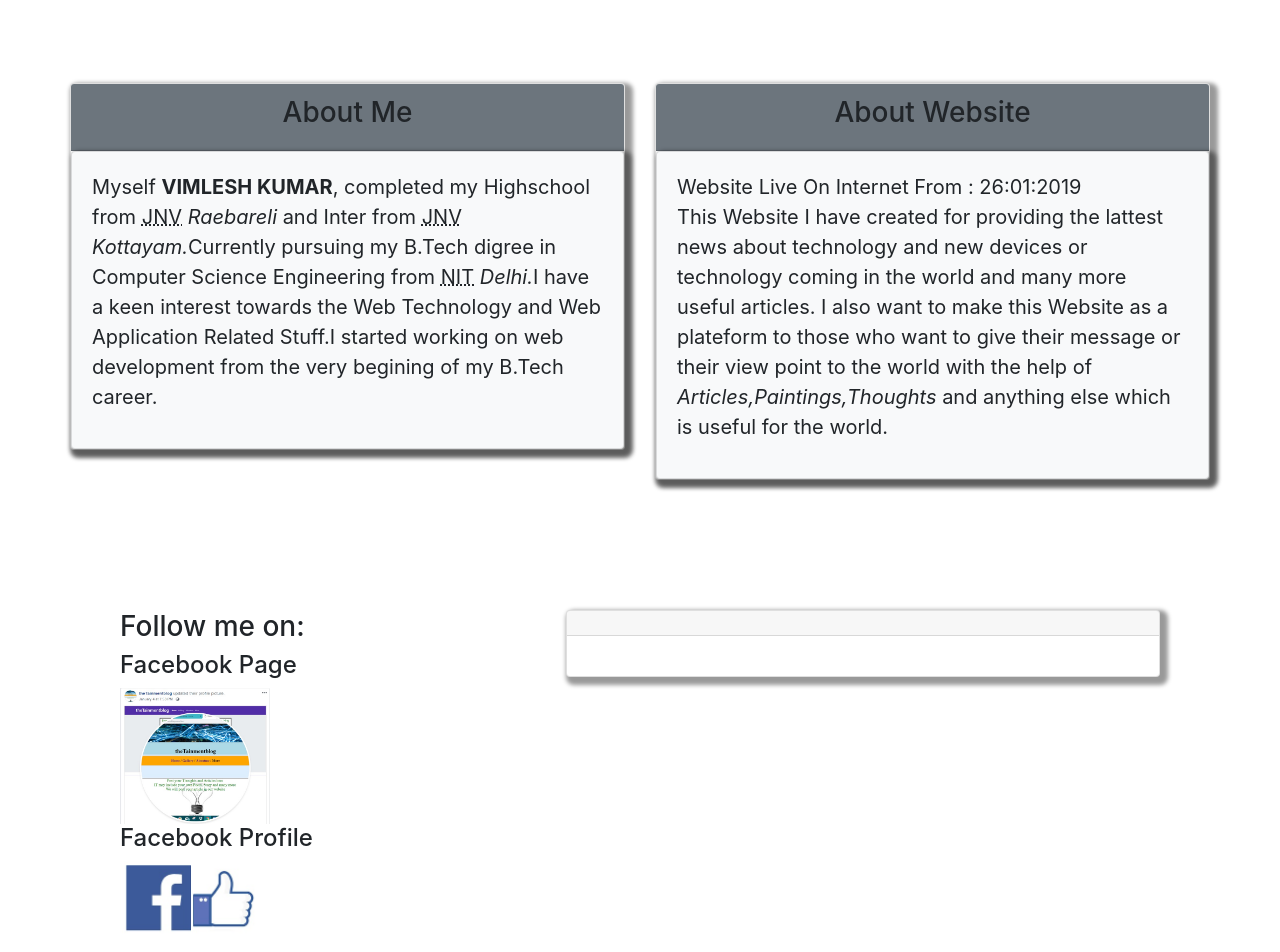
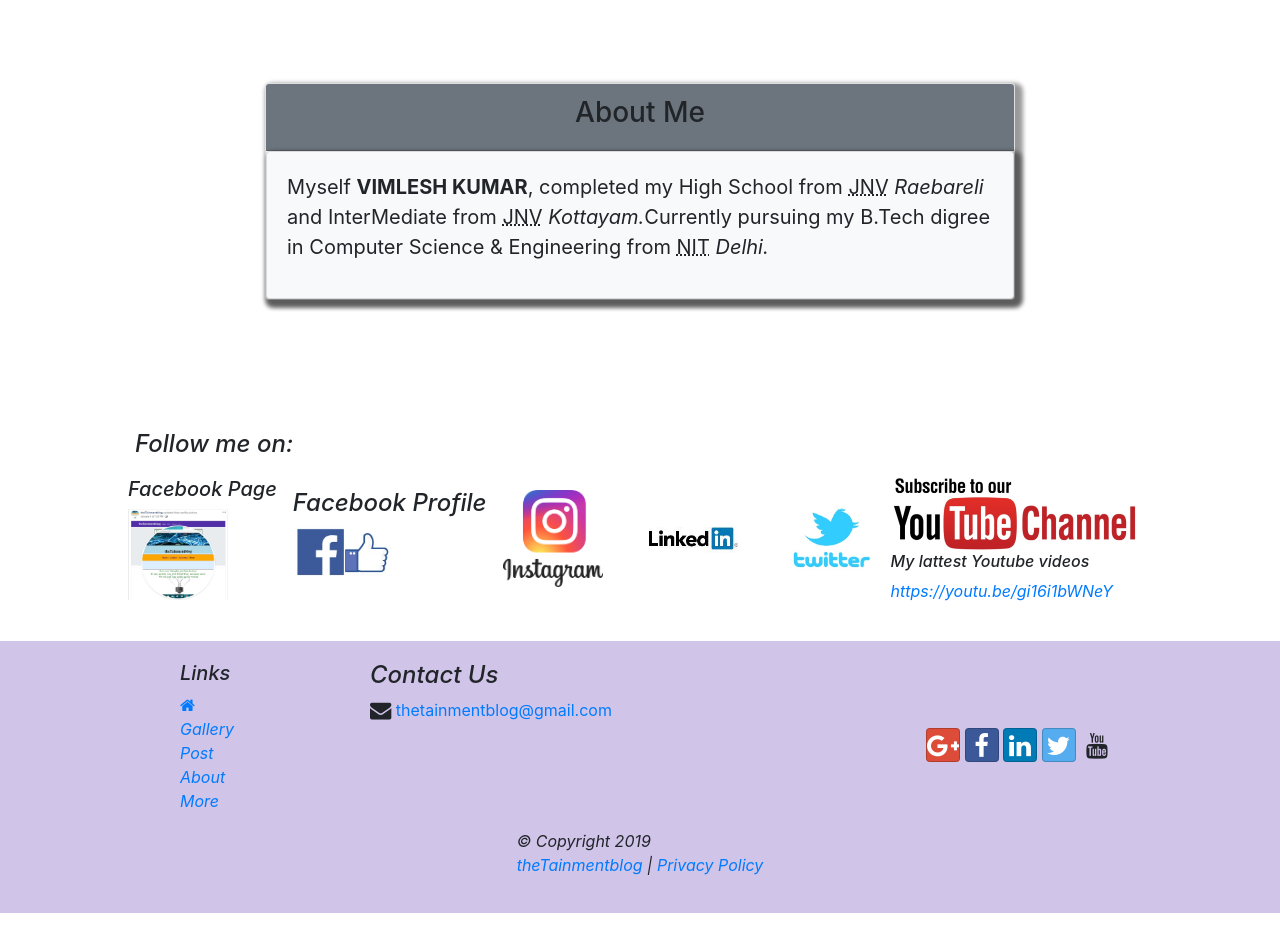
Before and after one commit to kumarvimlesh/theTainmentblog, a plain HTML site: page thetainmentblogabout.html in a window 1280 px wide. Shown: the part 529-1481 px from the top of the page. After the commit the page ends 1442 px from the top, so only its background shows below. Drawn offline with nearby package versions, Linux system fonts and the light colour scheme; some packages are replaced by stand-ins of ours.

Commit message:
about page change

```diff
--- a/thetainmentblogabout.html
+++ b/thetainmentblogabout.html
@@ -63,6 +63,12 @@
   {
     box-shadow: 4px 4px 4px 4px rgba(0,0,0.4,0.4);
   }
+  .tockens{
+  	padding: 8px 8px 8px 8px;
+  }
+  .tockens:hover{
+    box-shadow: 4px 4px 4px 4px rgba(0.1,0.1,0.3,0.3);
+  }
 </style>
 
 </head>
@@ -99,7 +105,7 @@
     </div>
   </div>
   <div class="row row-content content">
-    <div class="col col-12 col-sm-6">
+    <div class="col col-12 col-sm-8 offset-2">
       <div class="card">
         <div class="card-header bg-secondary">
           <h3 style="text-align: center;">About Me</h3>
@@ -107,20 +113,7 @@
         <div class="card card-body bg-light">
             <blockquote class="blockquote">
 
-              <p class="mb-0">Myself <b>VIMLESH KUMAR</b>, completed my Highschool from <abbr title="Jawahar Navodaya Vidyalaya">JNV</abbr> <i>Raebareli</i> and Inter from <abbr title="Jawahar Navodaya Vidyalaya">JNV</abbr><i> Kottayam.</i>Currently pursuing my B.Tech digree in Computer Science Engineering from <abbr title="National Institute of Technology">NIT</abbr> <i>Delhi.</i>I have a keen interest towards the Web Technology and Web Application Related Stuff.I started working on web development from the very begining of my B.Tech career.</p>
-            </blockquote>
-        </div>
-      </div>
-    </div>
-    <div class="col col-sm-6">
-      <div class="card">
-        <div class="card-header bg-secondary">
-          <h3 style="text-align: center;">About Website</h3>
-        </div>
-        <div class="card card-body bg-light">
-            <blockquote class="blockquote">
-              Website Live On Internet From : <time>26:01:2019</time>
-              <p class="mb-0">This Website I have created for providing the lattest news about technology and new devices or technology coming in the world and many more useful articles. I also want to make this Website as a plateform to those who want to give their message or their view point to the world with the help of <i>Articles,Paintings,Thoughts</i> and anything else which is useful for the world.</p>
+              <p class="mb-0">Myself <b>VIMLESH KUMAR</b>, completed my High School from <abbr title="Jawahar Navodaya Vidyalaya">JNV</abbr> <i>Raebareli</i> and InterMediate from <abbr title="Jawahar Navodaya Vidyalaya">JNV</abbr><i> Kottayam.</i>Currently pursuing my B.Tech digree in Computer Science & Engineering from <abbr title="National Institute of Technology">NIT</abbr> <i>Delhi.</p>
             </blockquote>
         </div>
       </div>
@@ -129,43 +122,37 @@
 </div>
 
 <div class="container content">
-<div class="row row-content">
- 	  <div class="col col-12 col-sm-5">
+<div class="row-content">
+ 	<div class="col col-12 col-sm-12">
       <div class="align-self-center">
-        <div class="tockens">
-         <h3>Follow me on:</h3>
-         <h4>Facebook Page</h4>
-         <a href="https://www.facebook.com/thetainmentblog/" target="_blank"><img class="img-fluid" src="image/Capture.jpg" height="150px" width="150px" alt="theTainmentblog image"></a>
-         <br>
+        <div class="social-media">
+         <h4>Follow me on:</h4>
+         <div class="row">
+         	<div class="tockens align-self-center">
+         		<h5>Facebook Page</h5>
+                <a href="https://www.facebook.com/thetainmentblog/" target="_blank"><img class="img-fluid" src="image/Capture.jpg" height="100px" width="100px" alt="theTainmentblog image"></a>
+         	</div>
+         	<div class="tockens align-self-center">
          		<h4>Facebook Profile</h4>
- 			   <a href="https://www.facebook.com/vimlesh.kumar.50767984" target="_blank"><img class="img-fluid" src="image/images.jpg"  alt="facebook icon" width="140px" height="100px"></a>
- 			   <br>
+ 			    <a href="https://www.facebook.com/vimlesh.kumar.50767984" target="_blank"><img class="img-fluid" src="image/images.jpg"  alt="facebook icon" width="100px" height="90px"></a>
          	</div>
-        <br>
-        <div class="tockens">
- 			   <a href="" target="_blank"><img class="img-fluid" src="image/instagram-logo-2.jpg" alt="instagram logo" width="140px" height="100px"></a>
- 			   <br>
+         	<div class="tockens align-self-center">
+ 			    <a href="" target="_blank"><img class="img-fluid" src="image/instagram-logo-2.jpg" alt="instagram logo" width="100px" height="90px"></a>
             </div>
-        <div class="tockens">
- 			   <a href="https://twitter.com/vimlesh_7" target="_blank"><img class="img-fluid" src="image/images(1).jpg" alt="twitter icon" width="140px" height="100px"></a>
+            <div class="tockens align-self-center">
+ 			    <a href="https://www.linkedin.com/in/vimlesh-kumar-67164516b" target="_blank"><img class="img-fluid" src="image/linkedinlogo.jpg" alt="linkedin logo" width="150px" height="150px"></a>
             </div>
-        <div class="tockens">
- 			   <a href="https://www.youtube.com/channel/UClEWT1CqNypWLKcYZeIrzmg/featured?disable_polymer=1" target="_blank"><img class="img-fluid" alt="youtube icon" src="image/youtube-subscribe-chanell-png-31.jpg" width="300px" height="150px"></a>
- 			   <h4>My lattest Youtube videos</h4>
+            <div class="tockens align-self-center">
+ 			    <a href="https://twitter.com/vimlesh_7" target="_blank"><img class="img-fluid" src="image/images(1).jpg" alt="twitter icon" width="90px" height="90px"></a>
+ 		    </div>
+ 		    <div class="tockens align-self-center">
+ 			   <a href="https://www.youtube.com/channel/UClEWT1CqNypWLKcYZeIrzmg/featured?disable_polymer=1" target="_blank"><img class="img-fluid" alt="youtube icon" src="image/youtube-subscribe-chanell-png-31.jpg" width="250px" height="100px"></a>
+ 			   <h6>My lattest Youtube videos</h6>
  			   <a href="https://youtu.be/gi16i1bWNeY" target="_blank">https://youtu.be/gi16i1bWNeY</a>
             </div>
          </div>
  		</div>
-    <div class="col col-sm">
-      <div class="card">
-        <div class="card-header">
       </div>
-        <div class="card-body">
-
-        </div>
-      </div>
-
-
  	</div>
 </div>
 </div><!--end of container-->
```
Also changed, not shown: image/linkedinlogo.JPG (added). Lines whose indentation alone changed are shown as unchanged.
